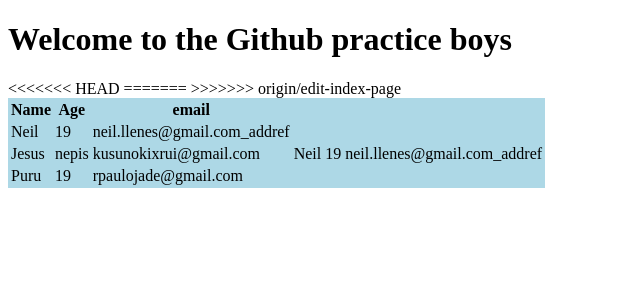
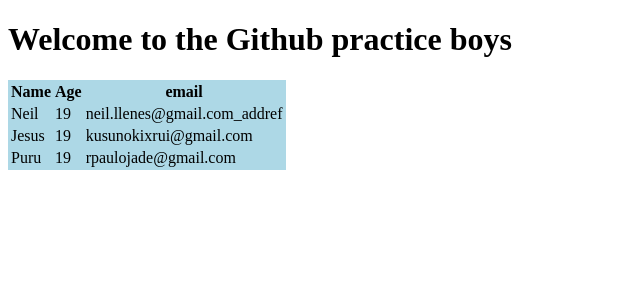
Before and after one commit to Pancakes13/Github-Practice-with-JM-and-Paulo, a PHP site: page / in a window 1280 px wide. Shown: the top 300 px of the page, without its empty margins (0-640 px from the left). Run offline with PHP 8.4, Linux system fonts and the light colour scheme.

Commit message:
Fixed the messed up table
Fixed the info after weird commit

```diff
--- a/index.php
+++ b/index.php
@@ -24,20 +24,14 @@
 				<td>neil.llenes@gmail.com_addref</td>
 			</tr>
 			<tr>
-<<<<<<< HEAD
 				<td>Jesus</td>
-				<td>nepis</td>
+				<td>19</td>
 				<td>kusunokixrui@gmail.com</td>
-=======
-				<td>Neil</td>
-				<td>19</td>
-				<td>neil.llenes@gmail.com_addref</td>
-			</tr>
+				</tr>
 			<tr>
 				<td>Puru</td>
 				<td>19</td>
 				<td>rpaulojade@gmail.com</td>
->>>>>>> origin/edit-index-page
 			</tr>
 		</tbody>
 
```
